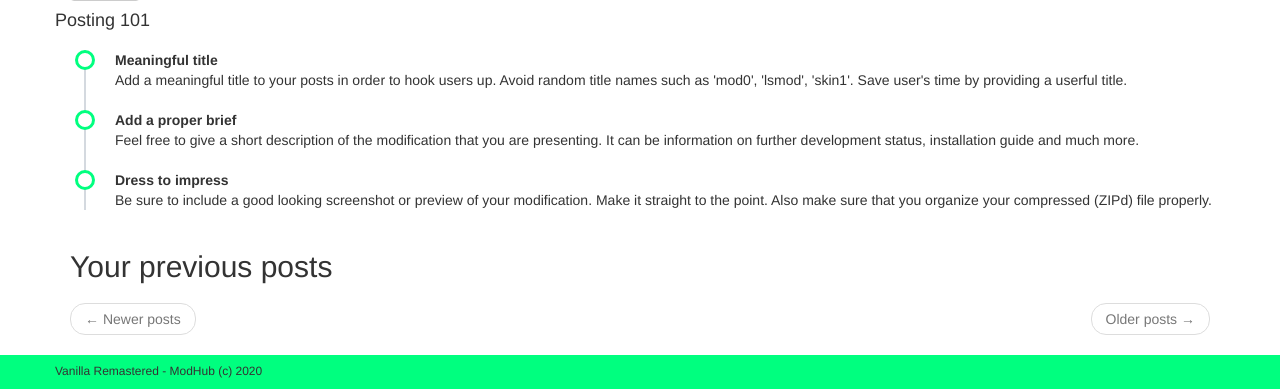
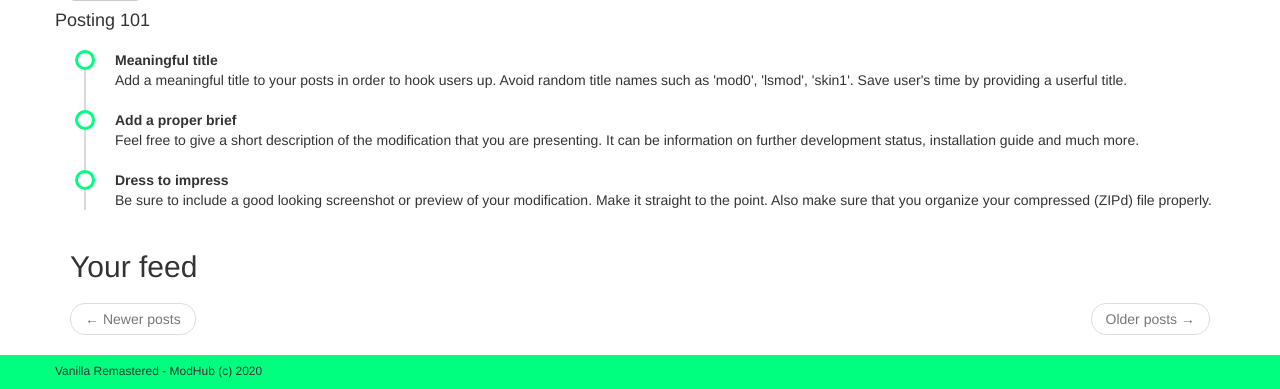
Before and after one commit to pointerboy/ModHub, a Flask app: page / in a window 1280 px wide. Shown: the part 479-868 px from the top of the page. Run offline with Flask 2, Linux system fonts and the light colour scheme; the visitor is signed in with stand-in values (Sample User, id 1); data comes from the database, SQL or seed files in the repository; data that the repository does not hold is empty; some libraries are stand-ins or nearby versions.

Commit message:
renamed and fixed user index feed

```diff
--- a/app/templates/_post.html
+++ b/app/templates/_post.html
@@ -33,4 +33,3 @@
       </div>
     </div>
   </div>
-</div>
--- a/app/templates/index.html
+++ b/app/templates/index.html
@@ -52,7 +52,7 @@
     </div>
 
     <div class="container">
-        <h2>{{_('Your previous posts')}}</h2>
+        <h2>{{_('Your feed')}}</h2>
         {% for post in posts %}
             {% include '_post.html' %}
         {% endfor %}
```
Also changed, not shown: 1 other file.
